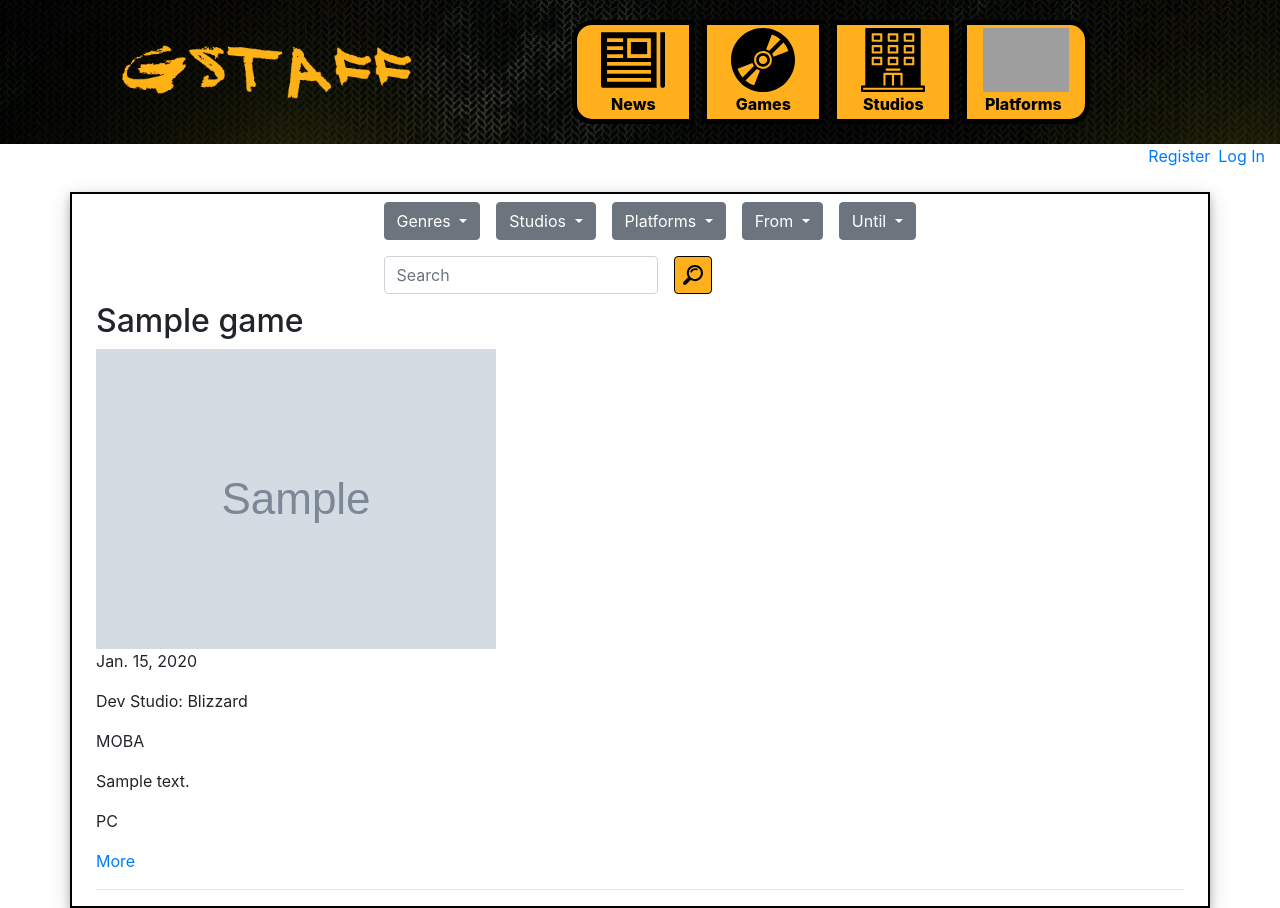
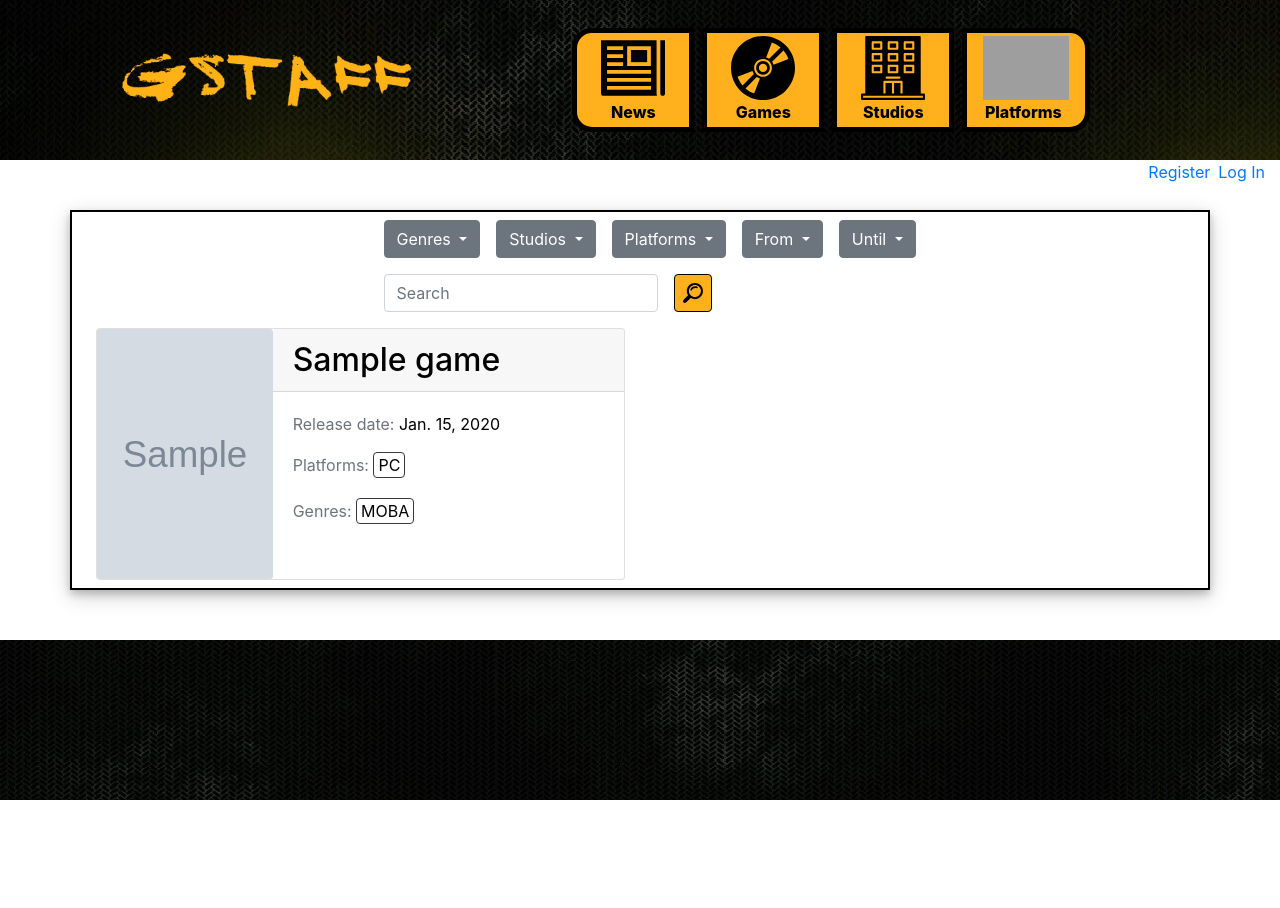
Before and after one commit to Djet78/gstaff, a Django app: page /games/ in a window 1280 px wide. After the commit the page ends 800 px from the top, so only its background shows below. Run offline with Django 3.2, Linux system fonts and the light colour scheme; data comes from the database, SQL or seed files in the repository; tables that the repository leaves empty hold one stand-in row (values such as "Sample post"); grey boxes marked "Sample" are stand-in pictures; parts of the project's set-up code (start-up, migrations or seed data) failed here and were passed over; some libraries are stand-ins or nearby versions; grey boxes are pictures that could not be loaded.

Commit message:
Styles and html for games list.

```diff
--- a/assets/css/main.css
+++ b/assets/css/main.css
@@ -98,6 +98,10 @@
 
 /* -------- Games app -------- */
 /* -------- Games -------- */
+.game-list-obj a {
+  color: black;
+  text-decoration: none;
+}
 .game-list-obj img {
   height: 250px;
 }
--- a/assets/sass/main.sass
+++ b/assets/sass/main.sass
@@ -77,6 +77,9 @@
 
 
 /* -------- Games app -------- */
+/* -------- Games -------- */
+@import "../../games/static/games/sass/games.sass"
+
 /* -------- Platforms -------- */
 @import "../../games/static/games/sass/platforms.sass"
 
--- a/games/templates/games/game_list.html
+++ b/games/templates/games/game_list.html
@@ -23,21 +23,50 @@
     </div>
     <!-- Search bar end -->
 
-    {% for g in games %}
-        <h2>{{ g.name }}</h2>
-        <img src="{{ g.poster.url }}">
-        <p>{{ g.release_date }}</p>
-        <p>Dev Studio: {{ g.studio }}</p>
-        {% for genre in g.genres.all %}
-            <p>{{ genre.name }}</p>
+    <!-- Games -->
+    <div class="row">
+        {% for game in games %}
+        <div class="col-6">
+            <div class="game-list-obj">
+                <div class="card my-2 block-link">
+                    <div class="row no-gutters">
+                        <a href="{{ game.get_absolute_url }}" class="col-4">
+                            <img src="{{ game.poster.url }}" alt="{{ game.name }} poster" class="card-img">
+                        </a>
+                        <div class="col">
+                            <a href="{{ game.get_absolute_url }}" class="d-block card-header">
+                                <h2 class="card-title m-0">{{ game.name }}</h2>
+                            </a>
+                            <div class="card-body">
+                                <p class="card-text">
+                                    <span class="text-muted">Release date: </span>{{ game.release_date }}
+                                </p>
+                                <p class="card-text">
+                                    <span class="text-muted">Platforms: </span>
+                                    {% for plat in game.platforms.all %}
+                                        <a href="{{ plat.get_absolute_url }}" class="px-1 mb-1 d-inline-block border border-dark rounded">{{ plat.name }}</a>
+                                    {% empty %}
+                                        <span>Not specified</span>
+                                    {% endfor %}
+                                </p>
+                                <p class="card-text">
+                                    <span class="text-muted">Genres: </span>
+                                    {% for genre in game.genres.all %}
+                                        <a href="{{ genre.get_absolute_url }}" class="px-1 mb-1 d-inline-block border border-dark rounded">{{ genre.name }}</a>
+                                    {% empty %}
+                                        <span>Not specified</span>
+                                    {% endfor %}
+                                </p>
+                            </div>
+                        </div>
+                    </div>
+                </div>
+            </div>
+        </div>
+        {% empty %}
+            No games matched
         {% endfor %}
-        <p>{{ g.description }}</p>
-        {% for plat in g.platforms.all %}
-            <p>{{ plat.name }}</p>
-        {% endfor %}
-        <p><a href="{{ g.get_absolute_url }}">More</a></p>
-        <hr>
-    {% empty %}
-        No games matched
-    {% endfor %}
+    </div>
+    <!-- Games end -->
+
 {% endblock content %}
```
Also changed, not shown: games/static/games/sass/games.sass (added, +7 -0 lines), 1 other file.
